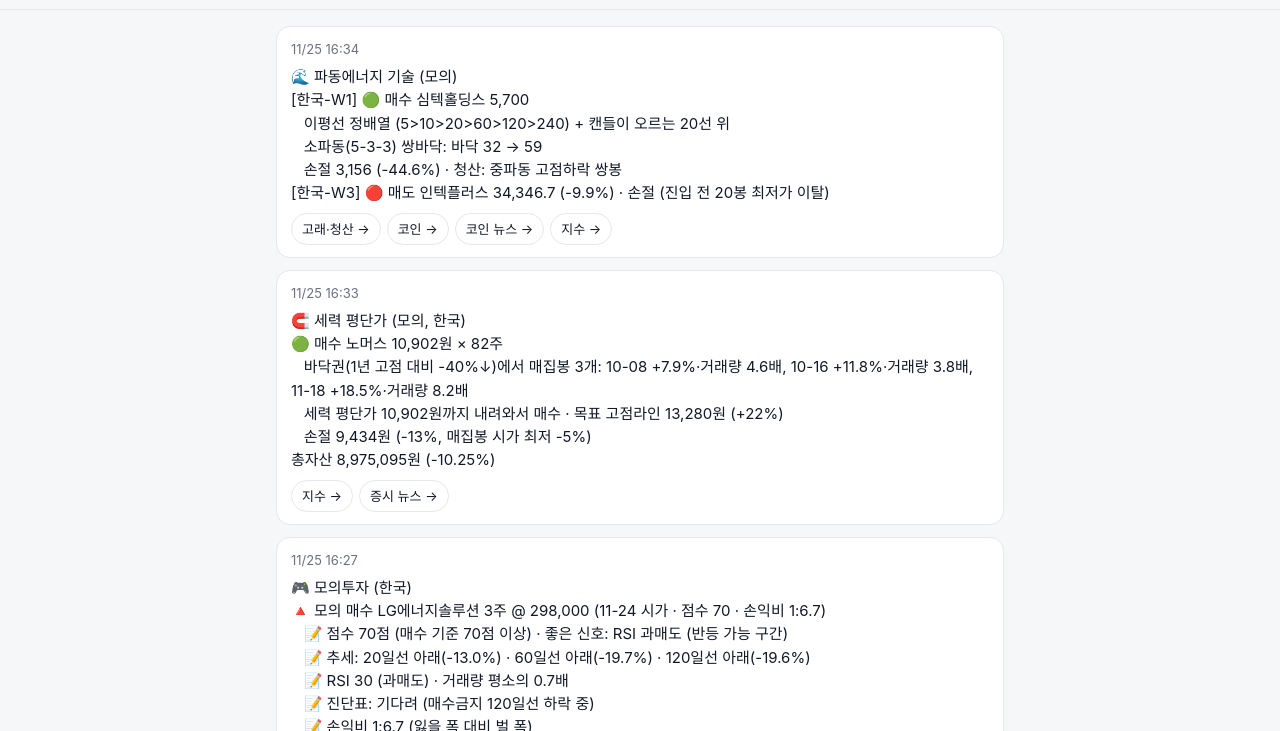
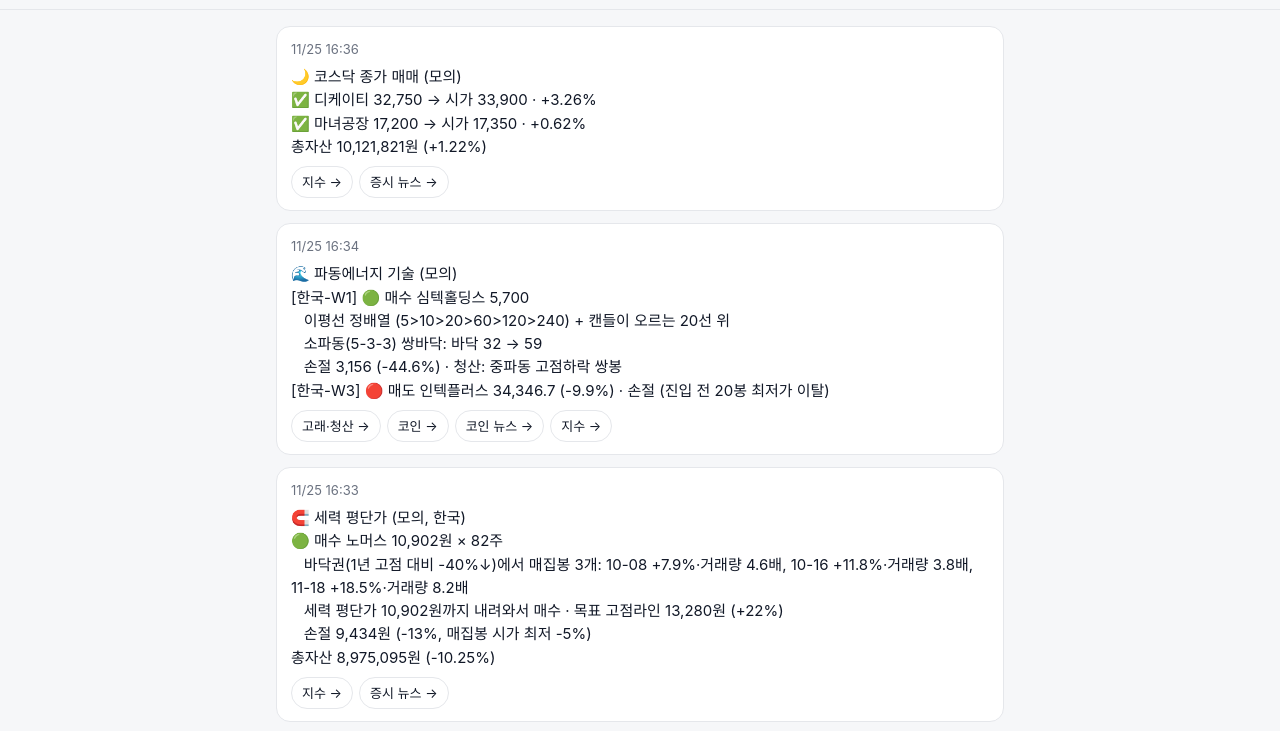
Before and after one commit to wonjin3457-stack/wonjin3457-stack.github.io, a plain HTML site: page alerts.html in a window 1280 px wide. Shown: the part 43-774 px from the top of the page. Drawn offline with Linux system fonts and the light colour scheme.

Commit message:
시황 갱신 11-25 16:36

```diff
--- a/alerts.html
+++ b/alerts.html
@@ -8,7 +8,10 @@ header h1{margin:0;font-size:18px}header a{color:var(--accent);text-decoration:n
 section{background:var(--card);border:1px solid var(--line);border-radius:14px;padding:12px 14px;margin:12px 0;scroll-margin-top:60px}
 section:target{outline:3px solid var(--accent)}pre{white-space:pre-wrap;word-break:break-word;font:inherit;margin:6px 0 8px}
 .muted{color:var(--muted);font-size:13px}.rel{display:flex;flex-wrap:wrap;gap:6px}.rel a{padding:5px 10px;border-radius:999px;border:1px solid var(--line);color:var(--text);text-decoration:none;font-size:13px}
-</style></head><body><header><h1>🔔 내 알림</h1><a href="index.html">📱 시황·뉴스 →</a></header><main><section id="a-11251634298304"><div class="muted">11/25 16:34</div><pre>🌊 파동에너지 기술 (모의)
+</style></head><body><header><h1>🔔 내 알림</h1><a href="index.html">📱 시황·뉴스 →</a></header><main><section id="a-1125163655e1f1"><div class="muted">11/25 16:36</div><pre>🌙 코스닥 종가 매매 (모의)
+✅ 디케이티 32,750 → 시가 33,900 · +3.26%
+✅ 마녀공장 17,200 → 시가 17,350 · +0.62%
+총자산 10,121,821원 (+1.22%)</pre><div class="rel"><a href="index.html#index">지수 →</a><a href="index.html#news-0">증시 뉴스 →</a></div></section><section id="a-11251634298304"><div class="muted">11/25 16:34</div><pre>🌊 파동에너지 기술 (모의)
 [한국-W1] 🟢 매수 심텍홀딩스 5,700
    이평선 정배열 (5&gt;10&gt;20&gt;60&gt;120&gt;240) + 캔들이 오르는 20선 위
    소파동(5-3-3) 쌍바닥: 바닥 32 → 59
@@ -703,7 +706,4 @@ VIX 28.4 (-0.1%) 🔴 · CNN 공포탐욕 17 극단적 공포 · 코인 공포
 관심 종목 19개를 30분마다 확인할게요.</pre><div class="rel"><a href="index.html#coin">코인 →</a><a href="index.html#whale">고래·청산 →</a><a href="index.html#news-1">코인 뉴스 →</a><a href="index.html#index">지수 →</a></div></section><section id="a-11200031447006"><div class="muted">11/20 00:31</div><pre>🐋 고래 매수 · 개미 매도 | 이더리움
 최근 24시간 고래(10만$ 이상) +$14.0M · 개미(1만$ 미만) −$15.9M
 → 세력이 개미 물량을 받아 모으는 모양이에요 (상승 전환이 자주 나와요)
-(바이낸스 선물 체결 기준 · 참고용이에요)</pre><div class="rel"><a href="index.html#whale">고래·청산 →</a><a href="index.html#coin">코인 →</a><a href="index.html#news-1">코인 뉴스 →</a><a href="index.html#index">지수 →</a></div></section><section id="a-11200031376bd5"><div class="muted">11/20 00:31</div><pre>📉 CVD 하락 다이버전스 | 비트코인 (1시간봉)
-가격은 고점을 높였는데 ($63,274.20 → $64,056.00) CVD는 고점을 낮췄어요
-→ 위에서 매도벽이 막는 중 · 하락 전환 주의
-(바이낸스 선물 CVD · 참고용이에요)</pre><div class="rel"><a href="index.html#whale">고래·청산 →</a><a href="index.html#coin">코인 →</a><a href="index.html#news-1">코인 뉴스 →</a></div></section></main></body></html>
+(바이낸스 선물 체결 기준 · 참고용이에요)</pre><div class="rel"><a href="index.html#whale">고래·청산 →</a><a href="index.html#coin">코인 →</a><a href="index.html#news-1">코인 뉴스 →</a><a href="index.html#index">지수 →</a></div></section></main></body></html>
```
